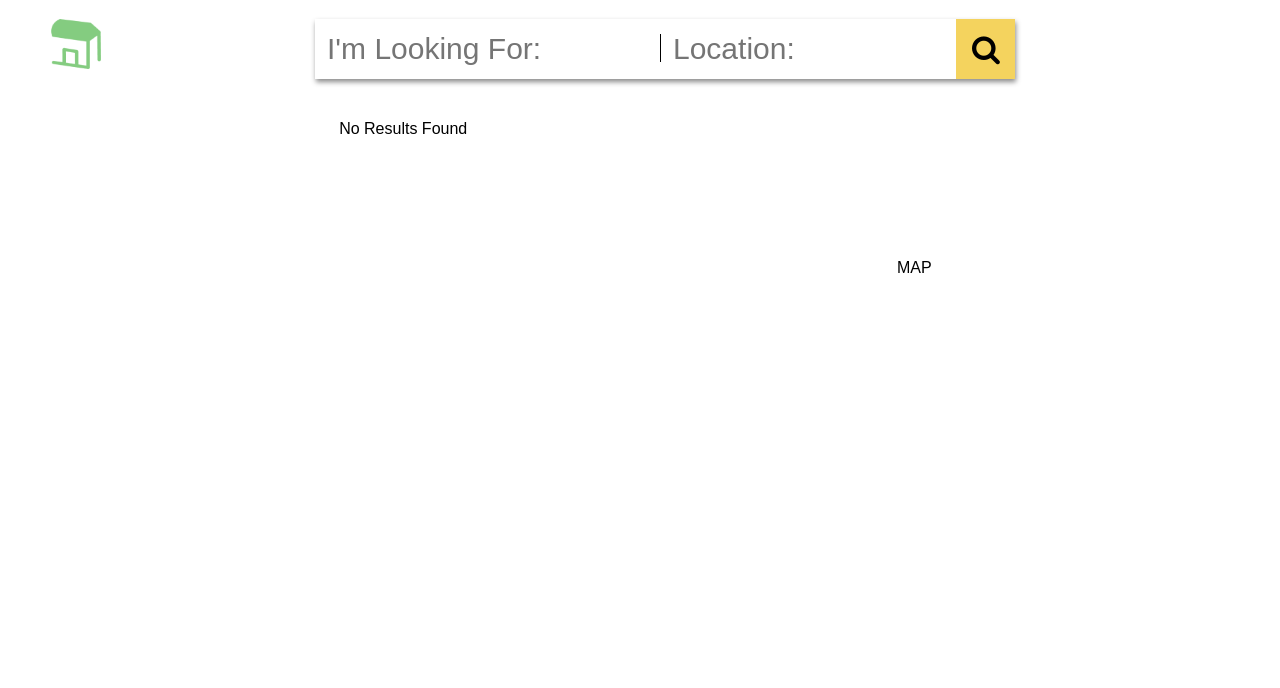
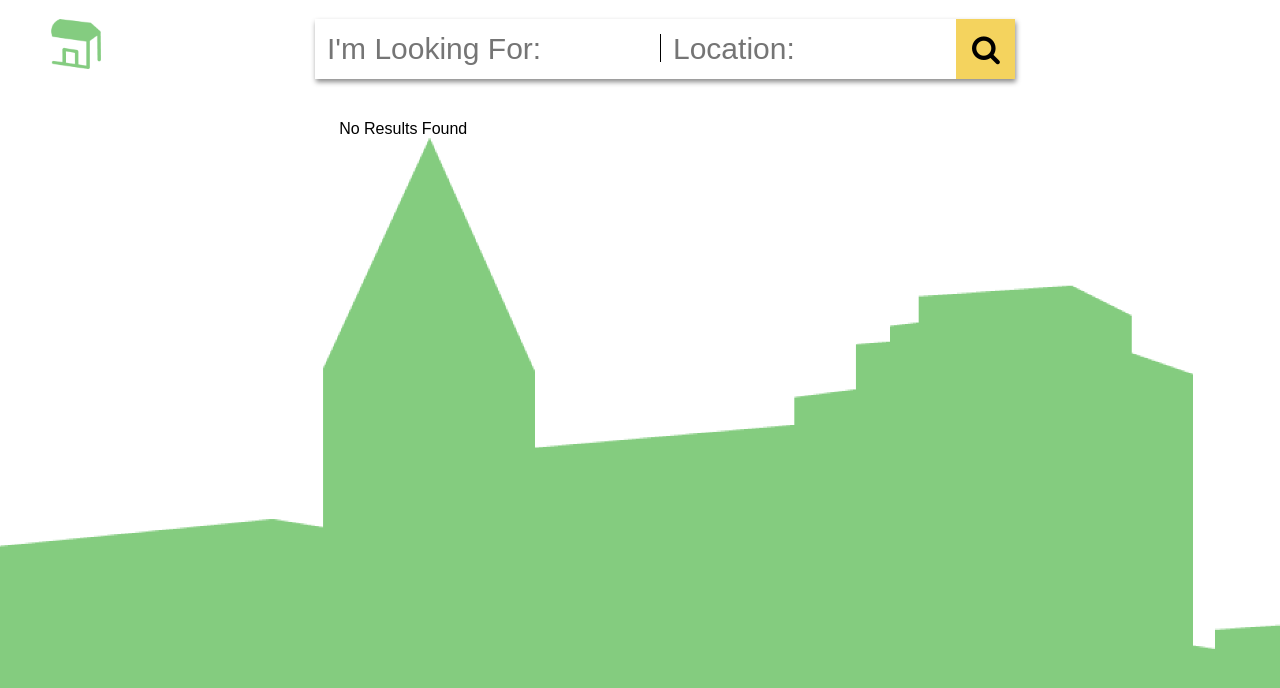
Before and after one commit to Corner-Store/CornerStoreWebsite, a React (Create React App) app: page /businesses in a window 1280 px wide. Shown: the top 688 px of the page. Built offline with nearby package versions, Linux system fonts and the light colour scheme; a web font is replaced by a local one.

Commit message:
Update background for Search Result Business Page

```diff
--- a/src/Components/DisplayBusinessProfile.js
+++ b/src/Components/DisplayBusinessProfile.js
@@ -82,6 +82,7 @@ function DisplayBusinessProfile(props) {
         <p> Zip Code </p>
       </div>
       <span />
+
     </div>
   );
 }
--- a/src/Pages/SearchResultsPage.js
+++ b/src/Pages/SearchResultsPage.js
@@ -21,7 +21,7 @@ class SearchResultsPage extends Component {
     const noResult = <div className="container">No Results Found</div>;
 
     return (
-      <div className="container-divide">
+      <section className="resultResearch-container">
         <div className="info-left">
           <div className="search-display">
             {itemSearched}
@@ -30,8 +30,7 @@ class SearchResultsPage extends Component {
           {/* Check if there is data available to display, if not, show no results */}
           {searchResults ? displaySearchResult : noResult}
         </div>
-        <div className="map-right">MAP</div>
-      </div>
+      </section>
     );
   }
 }
--- a/src/layoutMain.css
+++ b/src/layoutMain.css
@@ -60,6 +60,20 @@
   position: absolute;
   margin: 20px;
 }
+
+/* ------------------------------------------------------------------ */
+/* Display Research Background Screen
+/* ------------------------------------------------------------------ */
+.resultResearch-container {
+  background: url("http://localhost:3000/images/SearchResultBackground.png") center
+    center/cover;
+  overflow-y: scroll;
+  height: 900px;
+  width: 100%;
+  justify-content: center;
+  align-items: left;
+}
+
 /* ------------------------------------------------------------------ */
 /* Divide Screen into two sides
 /* ------------------------------------------------------------------ */
```
Also changed, not shown: public/images/SearchResultBackground.png (added).
